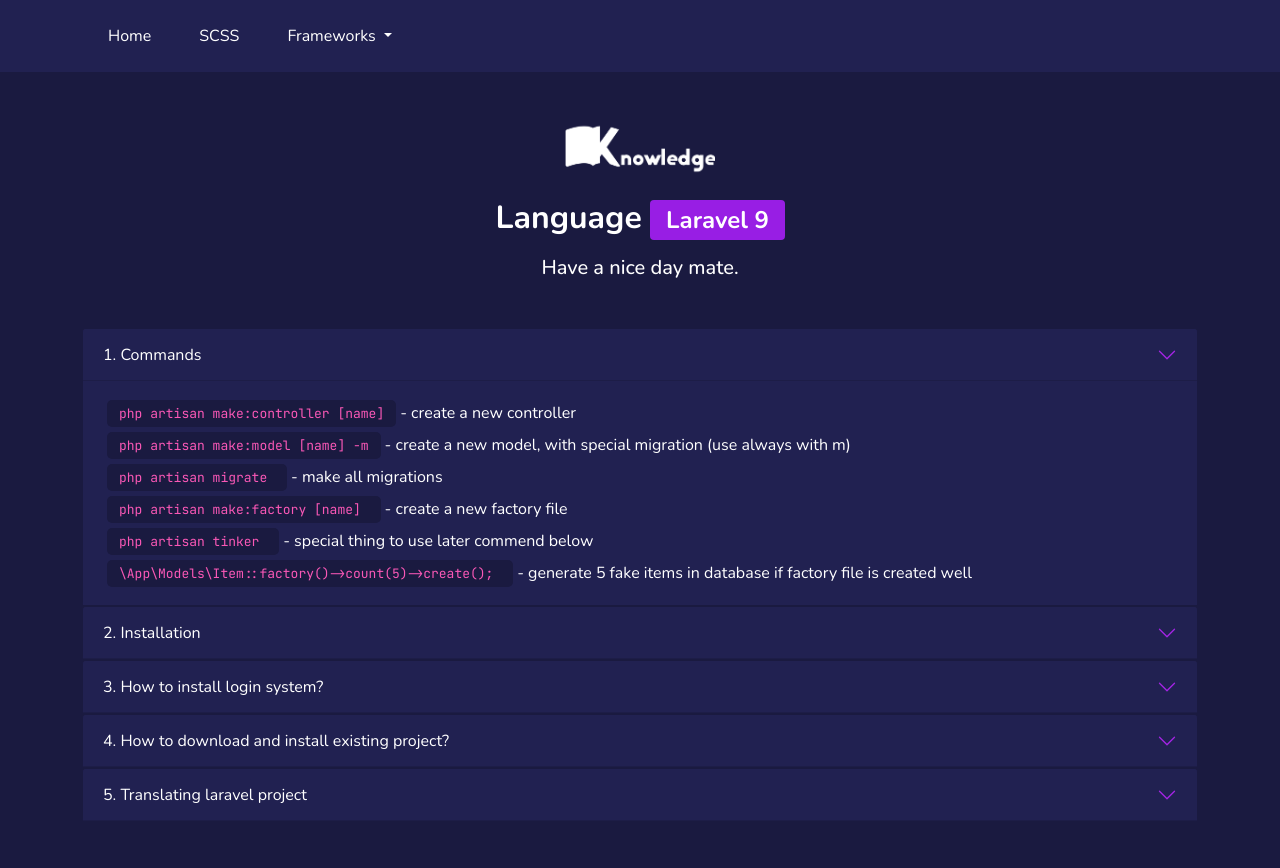
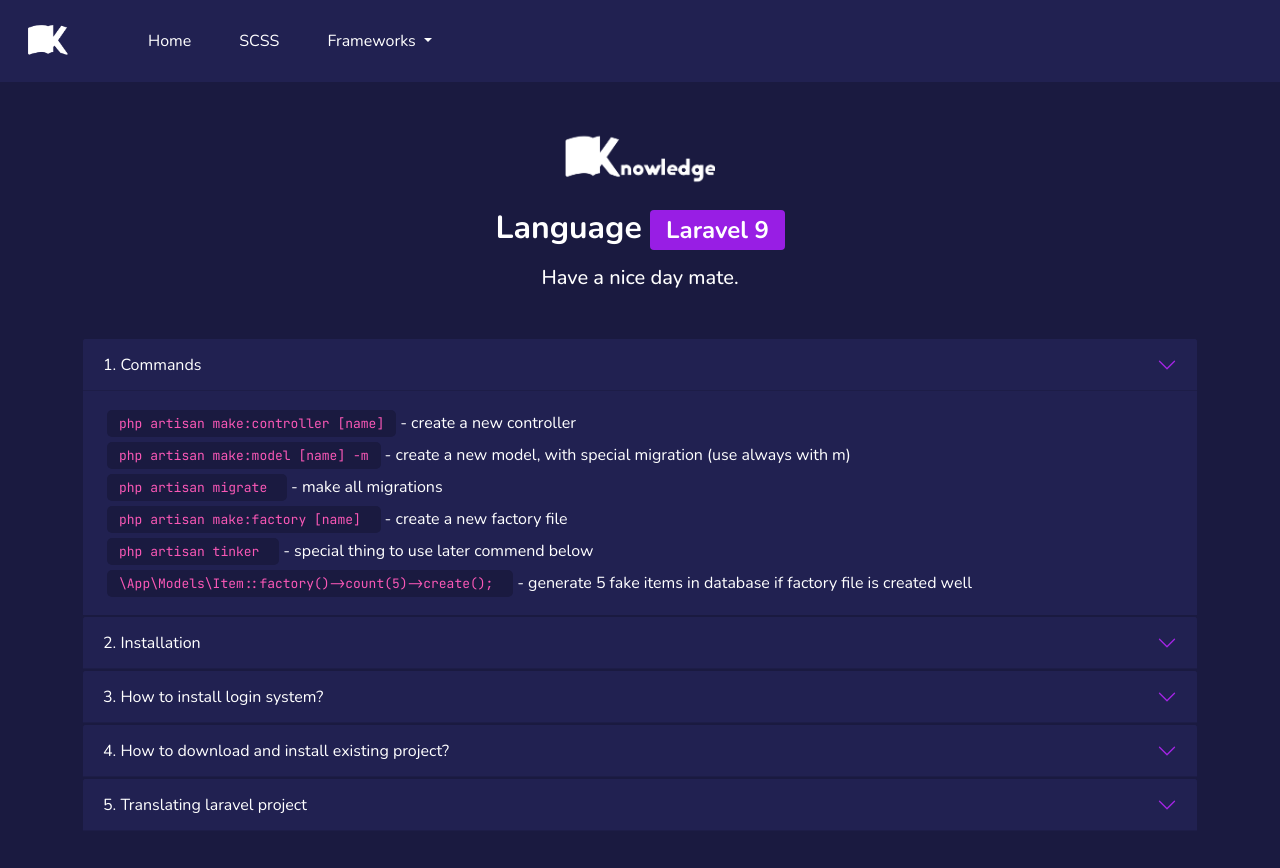
Before and after one commit to Meferek/knowledge-2.0, a plain HTML site: page frameworks/laravel9.html in a window 1280 px wide. Drawn offline with nearby package versions, Linux system fonts and the light colour scheme.

Commit message:
[BUGFIX] Navbrand link

```diff
--- a/elements/navbar.html
+++ b/elements/navbar.html
@@ -1,6 +1,6 @@
 <nav class="navbar navbar-expand-lg bg-light">
     <div class="container-fluid">
-        <a class="navbar-brand" href="#"><img src="./images/logo-light.png" width="40px" alt=""></a>
+        <a class="navbar-brand" href="#"><img src="../../knowledge-2.0/images/logo-light.png" width="40px" alt=""></a>
         <button class="navbar-toggler" type="button" data-bs-toggle="collapse" data-bs-target="#navbarToggler" aria-controls="navbarToggler" aria-expanded="false" aria-label="Toggle navigation">
             <i class="bi bi-list"></i>
         </button>
```
